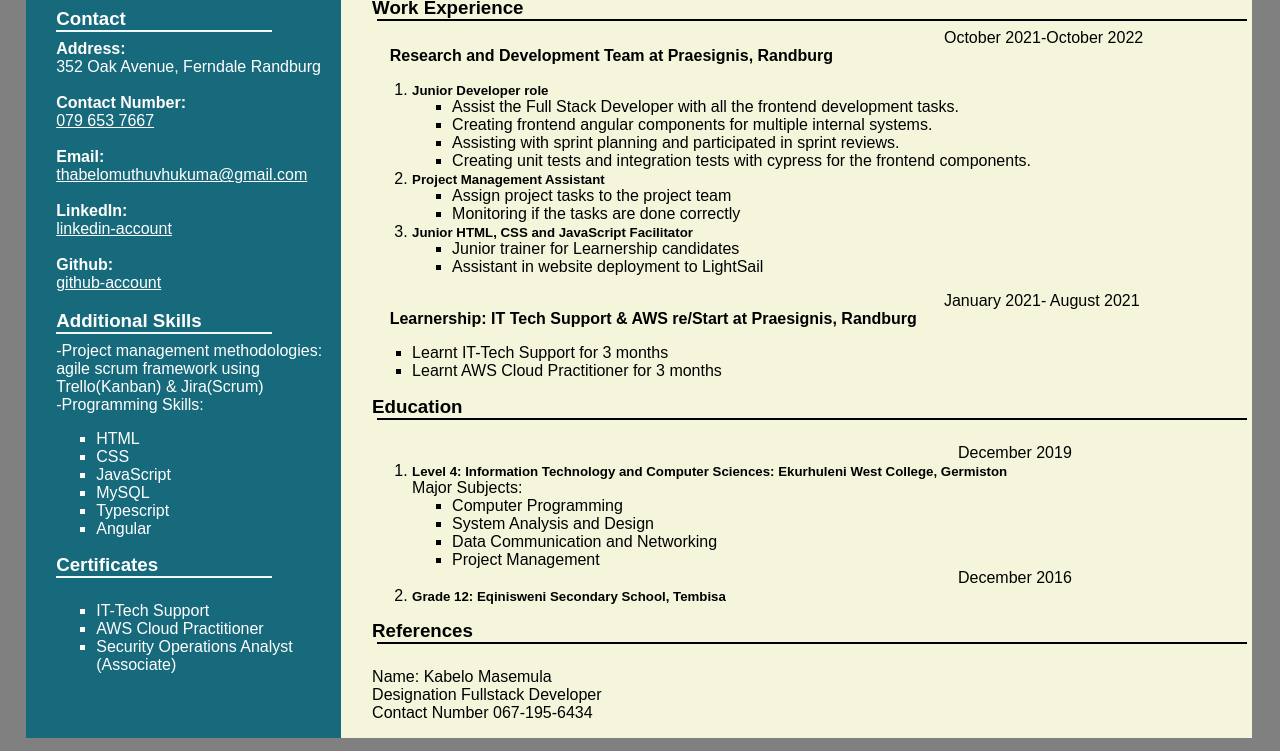
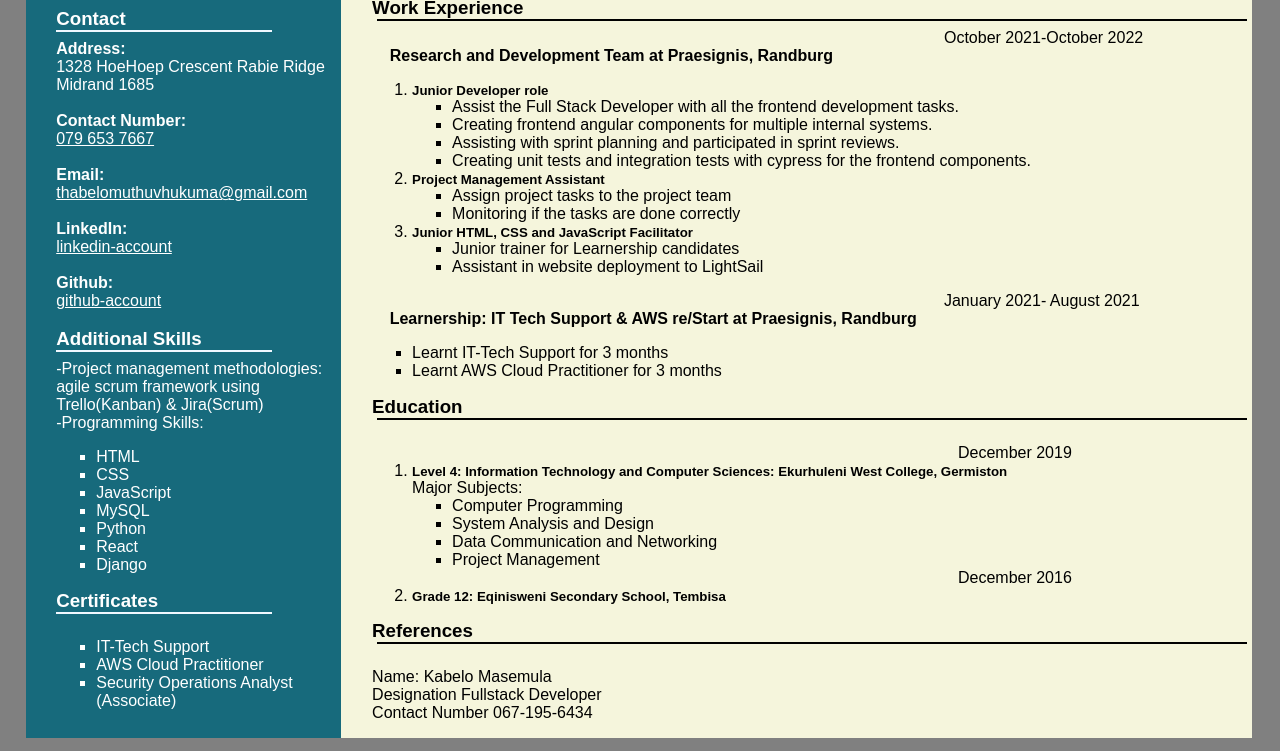
Before and after one commit to Thabelo-MT/CurriculumVitae, a plain HTML site: page index.html in a window 1280 px wide. Shown: the part 183-934 px from the top of the page. Drawn offline with Linux system fonts and the light colour scheme.

Commit message:
Updated skills and address

```diff
--- a/index.html
+++ b/index.html
@@ -16,7 +16,7 @@
         <h3 class="contact">Contact</h3>
         <hr class="line">
             <label for="Adress"><b>Address:</b><br>
-            352 Oak Avenue, Ferndale Randburg</label>
+            1328 HoeHoep Crescent Rabie Ridge Midrand 1685</label>
             <br>
             <label for="ContactNumber"><b>Contact Number:</b></label>
             <a href="tel:+44-785-7895" class="contact-links">079 653 7667</a>
@@ -40,8 +40,9 @@
             <li>CSS</li>
             <li>JavaScript</li>
             <li>MySQL</li>
-            <li>Typescript</li>
-            <li>Angular</li>
+            <li>Python</li>
+            <li>React</li>
+            <li>Django</li>
             </ul>
     <!-- Not on my PDF CV -->
         <h3>Certificates</h3>
```
